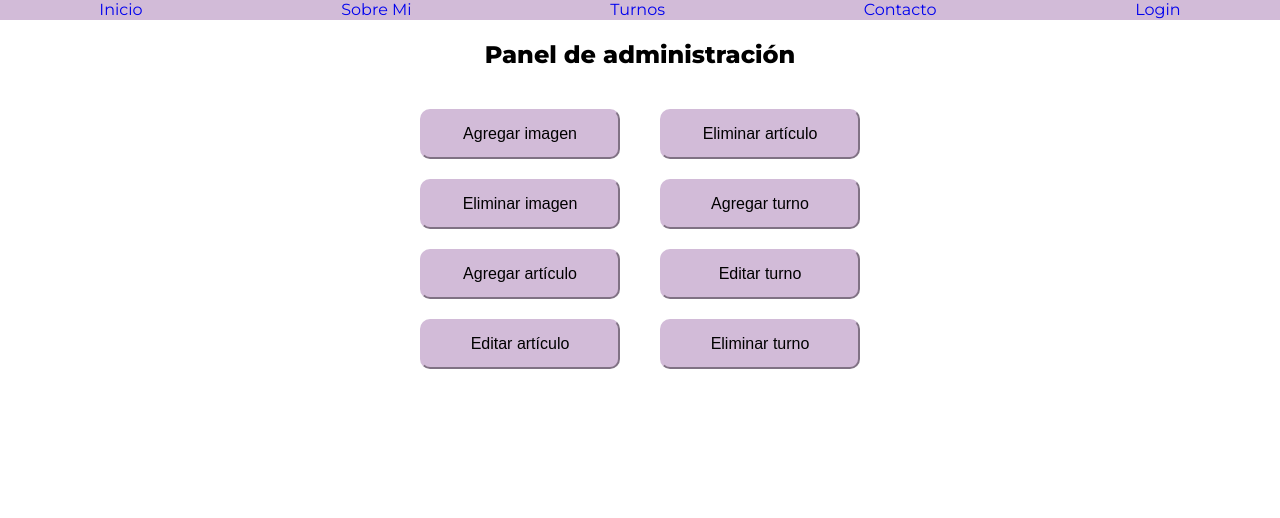
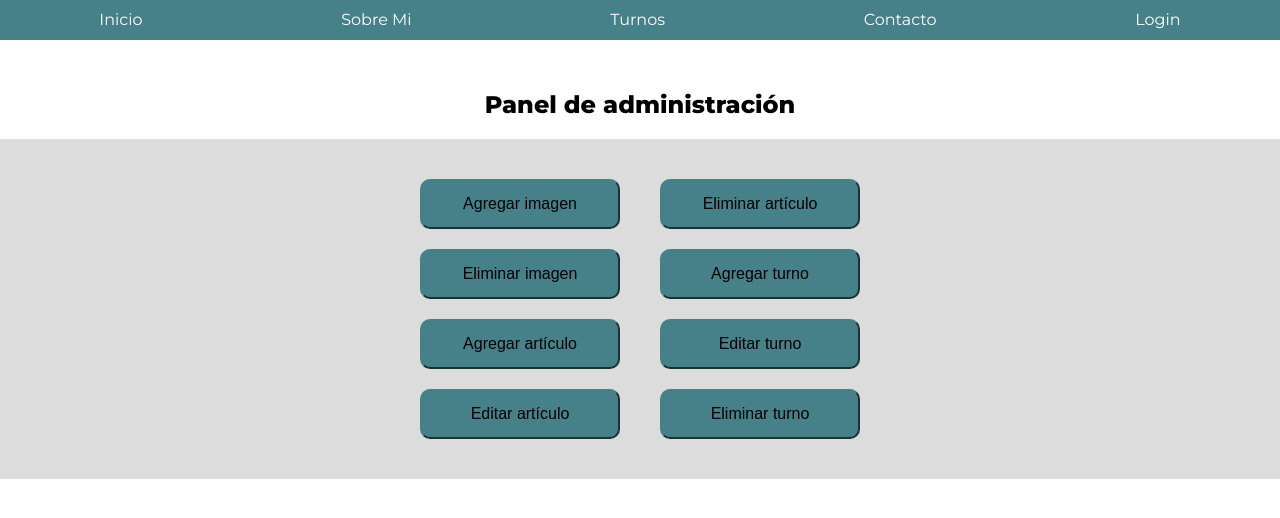
Before and after one commit to Huggodev/CbWebProjectFrontEnd, a React (Vite) app in the folder FrontEnd/: page /admin in a window 1280 px wide. Shown: the top 518 px of the page. Built offline with nearby package versions, Linux system fonts and the light colour scheme.

Commit message:
cambios color

```diff
--- a/FrontEnd/src/App.jsx
+++ b/FrontEnd/src/App.jsx
@@ -1,4 +1,4 @@
-import './App.css'
+import './styless/App.css'
 import NavBar from './components/NavBar/NavBar'
 import SimpleRoutes from './routes/SimpleRoutes'
 import { Route, Routes } from 'react-router-dom'
--- a/FrontEnd/src/components/NavBar/NavBar.module.css
+++ b/FrontEnd/src/components/NavBar/NavBar.module.css
@@ -1,11 +1,18 @@
 .navContainer {
     width: 100%;
-    height: 20px;
-    background-color:#D2bbd8;
+    height: 40px;
+    background-color:#468189;
+    margin-bottom: 50px;
 
 }
 
 .navContainer nav ul{
     display: flex;
     justify-content: space-around;
+    align-items: center;
+    padding-top: 10px;
 }
+
+.navContainer nav ul a{
+color: #fff;
+    }
--- a/FrontEnd/src/pages/Home/Home.jsx
+++ b/FrontEnd/src/pages/Home/Home.jsx
@@ -6,7 +6,7 @@ const Home = () => {
     return (
 
         <div>
-            <Header/>
+            {/* <Header/> */}
             <Cluster/>
         </div>
     )
--- a/FrontEnd/src/routes/Admin.jsx
+++ b/FrontEnd/src/routes/Admin.jsx
@@ -5,6 +5,7 @@ import '../styless/Admin.css';
 const Admin = () => {
     return (
         <>
+            <div className='panelAdministracion'>
                 <h2 className='titulo'>Panel de administración</h2>
                 <div className='acciones'>
                     <div className='columna'>
@@ -36,6 +37,7 @@ const Admin = () => {
                         </Link>
                     </div>
                 </div>
+            </div>
         </>
     )
 }
--- a/FrontEnd/src/styless/Admin.css
+++ b/FrontEnd/src/styless/Admin.css
@@ -1,6 +1,6 @@
 .titulo {
     text-align: center;
-    padding-top: 20px;
+    padding-bottom: 20px;
 }
 
 .boton {
@@ -8,25 +8,29 @@
     width: 200px;
     height: 50px;
     margin: 20px auto;
-    background-color: #D2bbd8;
+    background-color: #468189;
     color: black;
     text-align: center;
     text-decoration: none;
     font-size: 16px;
     transition-duration: 0.4s;
     cursor: pointer;
-    border-color: #D2bbd8;
+    border-color:  #468189;
+    ;
     border-radius: 10px;
  }
 
  .boton:hover {
-    background-color: #5e2b96;
+    background-color: #031926;
     color: white;
 }
 
 .acciones {
 display: flex;
 justify-content: center;
+background-color: #DCDCDC;
+
+
 }
 
 .columna {
```
Also changed, not shown: FrontEnd/src/styless/App.css (renamed from FrontEnd/src/App.css). Lines whose indentation alone changed are shown as unchanged.
